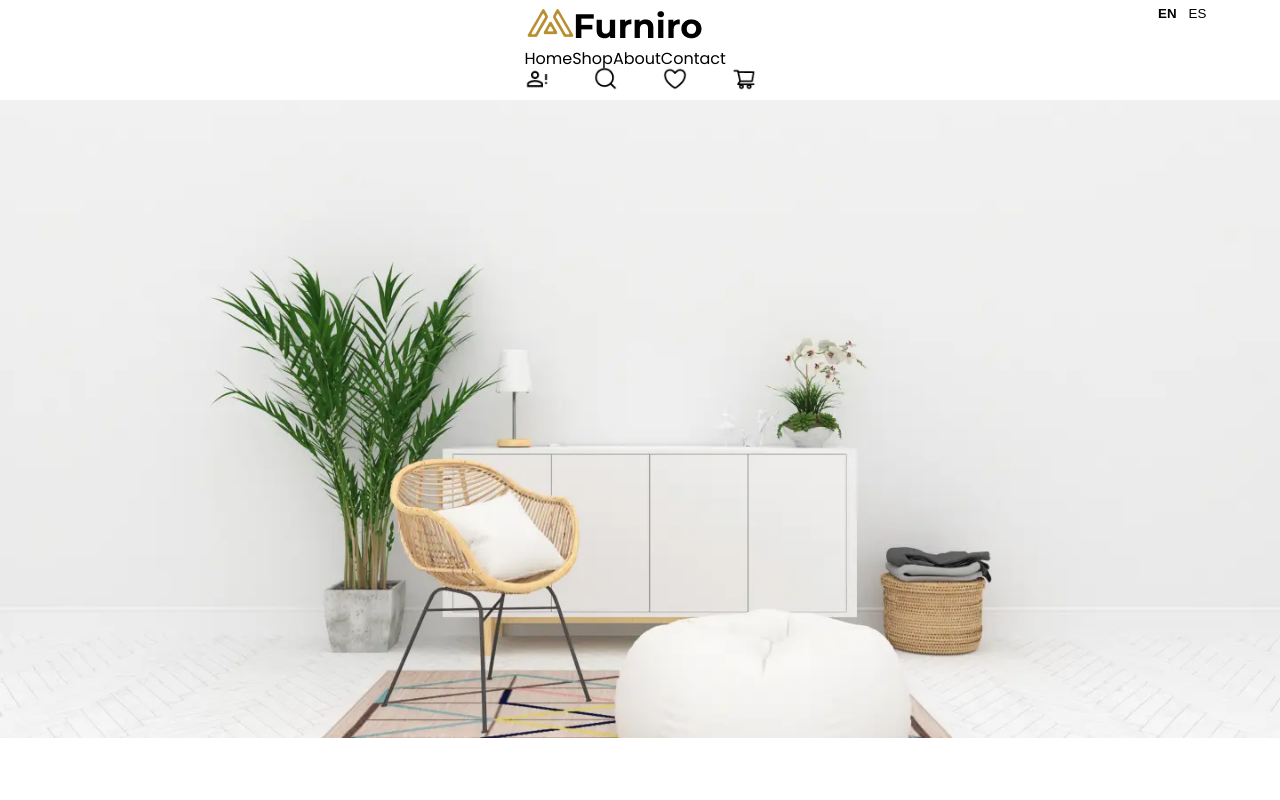
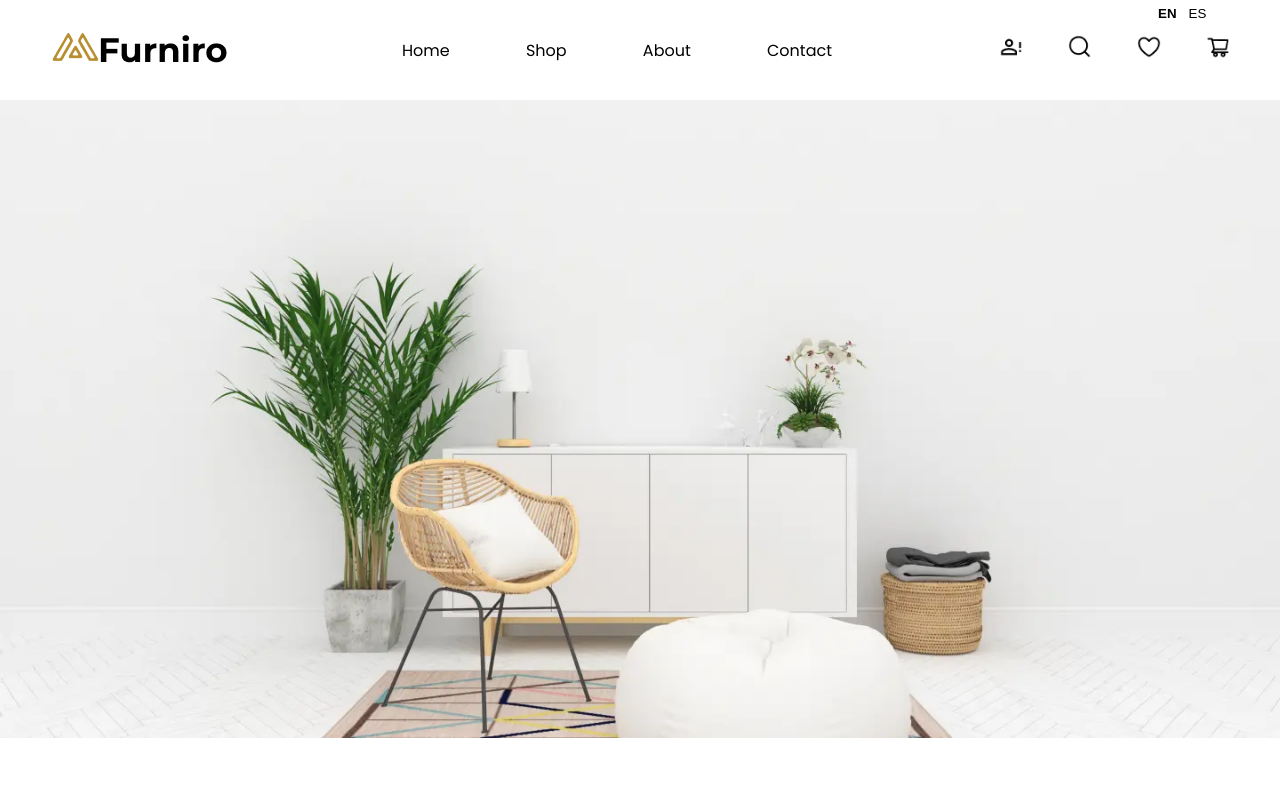
Before and after one commit to Ismael-Illanes/ecommerce-furniro, a React (Vite) app: page / in a window 1280 px wide. Shown: the top 800 px of the page. Built offline with nearby package versions, Linux system fonts and the light colour scheme.

Commit message:
Small modification on styles.

```diff
--- a/src/components/Header.jsx
+++ b/src/components/Header.jsx
@@ -6,8 +6,8 @@ import { iconLinks, navLinks } from "../config/constants.js";
 export default function Header() {
   return (
     <div className="header-box">
-      <div className="header-items-box">
-        <div className="header-logo-box">
+      <div className="header-box__items">
+        <div className="header-box__logo">
           <picture>
             <source srcSet={headerImages.meubelHouseLogo} />
             <img
@@ -30,7 +30,7 @@ export default function Header() {
           </picture>
         </div>
 
-        <div className="header-text-box">
+        <div className="header-box__text">
           {navLinks.map((link) => (
             <a
               key={link.key}
```
